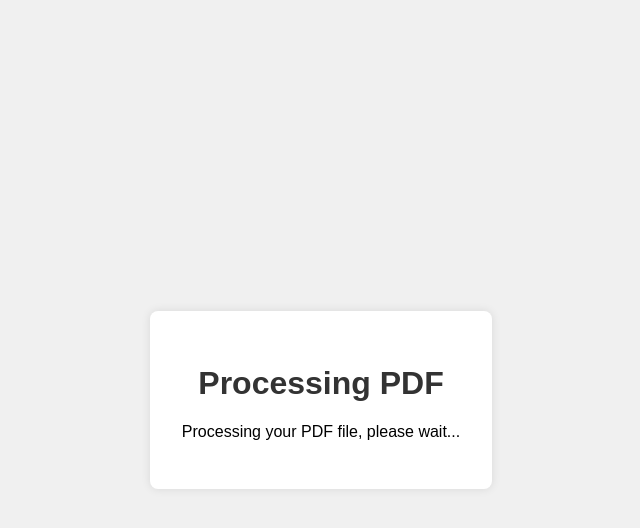
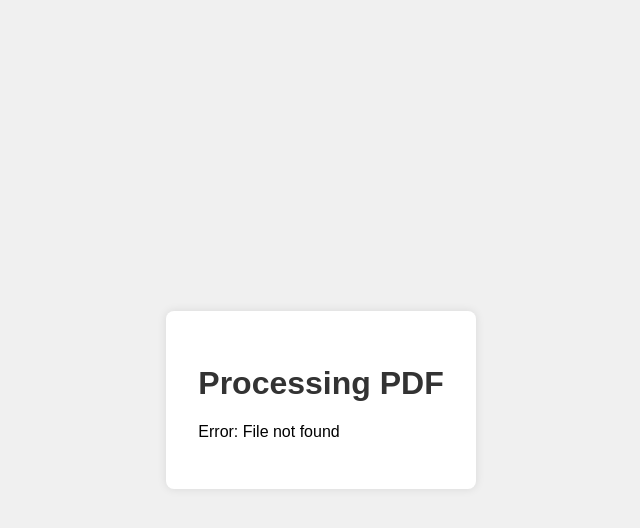
Before and after one commit to zolcsika71/DocProcessGPT, a Flask app: page /processing/1 in a window 1280 px wide. Shown: the top 528 px of the page, without its empty margins (319-959 px from the left). Run offline with Flask 3, Linux system fonts and the light colour scheme.

Commit message:
Agent query: Please check if the index page loads correctly, if the CSS is applied properly, and if you can see the new JavaScript console logs. Also, try uploading a PDF file and verify if the processing is successful, including the new error handling and status updates.

```diff
--- a/app.py
+++ b/app.py
@@ -1,5 +1,6 @@
 import os
 import logging
+import threading
 from flask import Flask, request, jsonify, render_template, send_file, abort, send_from_directory
 from werkzeug.utils import secure_filename
 from werkzeug.exceptions import HTTPException
@@ -42,40 +43,48 @@ def upload_file():
 
             app.logger.info(f"File saved: {filepath}")
 
-            # Extract text from PDF
-            raw_text = extract_text_from_pdf(filepath)
+            # Start processing in a background thread
+            threading.Thread(target=process_pdf, args=(filepath, filename)).start()
 
-            app.logger.info(f"Text extracted from PDF, length: {len(raw_text)}")
-
-            # Preprocess the text
-            processed_text = preprocess_text(raw_text)
-
-            app.logger.info(f"Text preprocessed, length: {len(processed_text)}")
-
-            # Save processed text to a file
-            processed_filename = f"processed_{filename}.txt"
-            processed_filepath = os.path.join(app.config['UPLOAD_FOLDER'], processed_filename)
-            with open(processed_filepath, 'w', encoding='utf-8') as f:
-                f.write(processed_text)
-
-            app.logger.info(f"Processed text saved: {processed_filepath}")
-
-            # Instead of returning JSON, render a template with the processing status
             return render_template('processing.html', filename=filename)
         else:
             app.logger.error(f"Invalid file format: {file.filename}")
             return jsonify({'error': 'Invalid file format. Please upload a PDF file.'}), 400
     except Exception as e:
         app.logger.error(f"Error in upload_file: {str(e)}")
-        raise
+        return jsonify({'error': str(e)}), 500
+
+def process_pdf(filepath, filename):
+    try:
+        app.logger.info(f"Starting PDF processing for {filename}")
+
+        # Extract text from PDF
+        raw_text = extract_text_from_pdf(filepath)
+        app.logger.info(f"Text extracted from PDF, length: {len(raw_text)}")
+
+        # Preprocess the text
+        processed_text = preprocess_text(raw_text)
+        app.logger.info(f"Text preprocessed, length: {len(processed_text)}")
+
+        # Save processed text to a file
+        processed_filename = f"processed_{filename}.txt"
+        processed_filepath = os.path.join(app.config['UPLOAD_FOLDER'], processed_filename)
+        with open(processed_filepath, 'w', encoding='utf-8') as f:
+            f.write(processed_text)
+
+        app.logger.info(f"Processed text saved: {processed_filepath}")
+    except Exception as e:
+        app.logger.error(f"Error processing PDF {filename}: {str(e)}")
 
 @app.route('/process_status/<filename>', methods=['GET'])
 def process_status(filename):
     processed_filepath = os.path.join(app.config['UPLOAD_FOLDER'], f"processed_{filename}.txt")
     if os.path.exists(processed_filepath):
         return jsonify({'status': 'complete', 'filename': f"processed_{filename}.txt"})
+    elif os.path.exists(os.path.join(app.config['UPLOAD_FOLDER'], filename)):
+        return jsonify({'status': 'processing'})
     else:
-        return jsonify({'status': 'processing'})
+        return jsonify({'status': 'error', 'error': 'File not found'})
 
 @app.route('/processing/<filename>')
 def processing(filename):
--- a/templates/processing.html
+++ b/templates/processing.html
@@ -15,13 +15,19 @@
     <script>
         console.log("Processing page loaded");
         function checkStatus() {
+            console.log("Checking status...");
             fetch('/process_status/{{ filename }}')
-                .then(response => response.json())
+                .then(response => {
+                    console.log("Status check response received");
+                    return response.json();
+                })
                 .then(data => {
                     console.log("Status check response:", data);
                     if (data.status === 'complete') {
                         document.getElementById('status').textContent = 'Processing complete!';
                         document.getElementById('result').innerHTML = `<a href="/processed/${data.filename}" download>Download processed text</a>`;
+                    } else if (data.status === 'error') {
+                        document.getElementById('status').textContent = `Error: ${data.error}`;
                     } else {
                         setTimeout(checkStatus, 2000);
                     }
--- a/templates/upload.html
+++ b/templates/upload.html
@@ -15,13 +15,13 @@
         </form>
     </div>
     <script>
-        console.log("JavaScript is working");
+        console.log("JavaScript is working in upload.html");
         document.addEventListener("DOMContentLoaded", function() {
-            console.log("DOM fully loaded");
+            console.log("DOM fully loaded in upload.html");
 
             // Add event listener for form submission
             document.querySelector('form').addEventListener('submit', function(e) {
-                console.log("Form submitted");
+                console.log("Form submitted in upload.html");
 
                 // Display loading message
                 document.querySelector('.container').innerHTML += '<p id="loading">Processing PDF, please wait...</p>';
```
Also changed, not shown: image.png.
